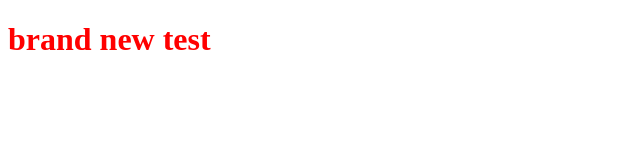
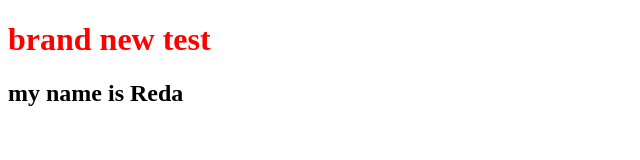
Before and after one commit to reda-nabil/web-project, a plain HTML site: page index.html in a window 1280 px wide. Shown: the whole page, without its empty margins (0-640 px from the left). Drawn offline with Linux system fonts and the light colour scheme.

Commit message:
Adding my name

```diff
--- a/index.html
+++ b/index.html
@@ -6,5 +6,6 @@
 	</head>
 	<body>
 		<h1>brand new test</h1>
+		<h2>my name is Reda</h2>
 	</body>
 </html>
```
